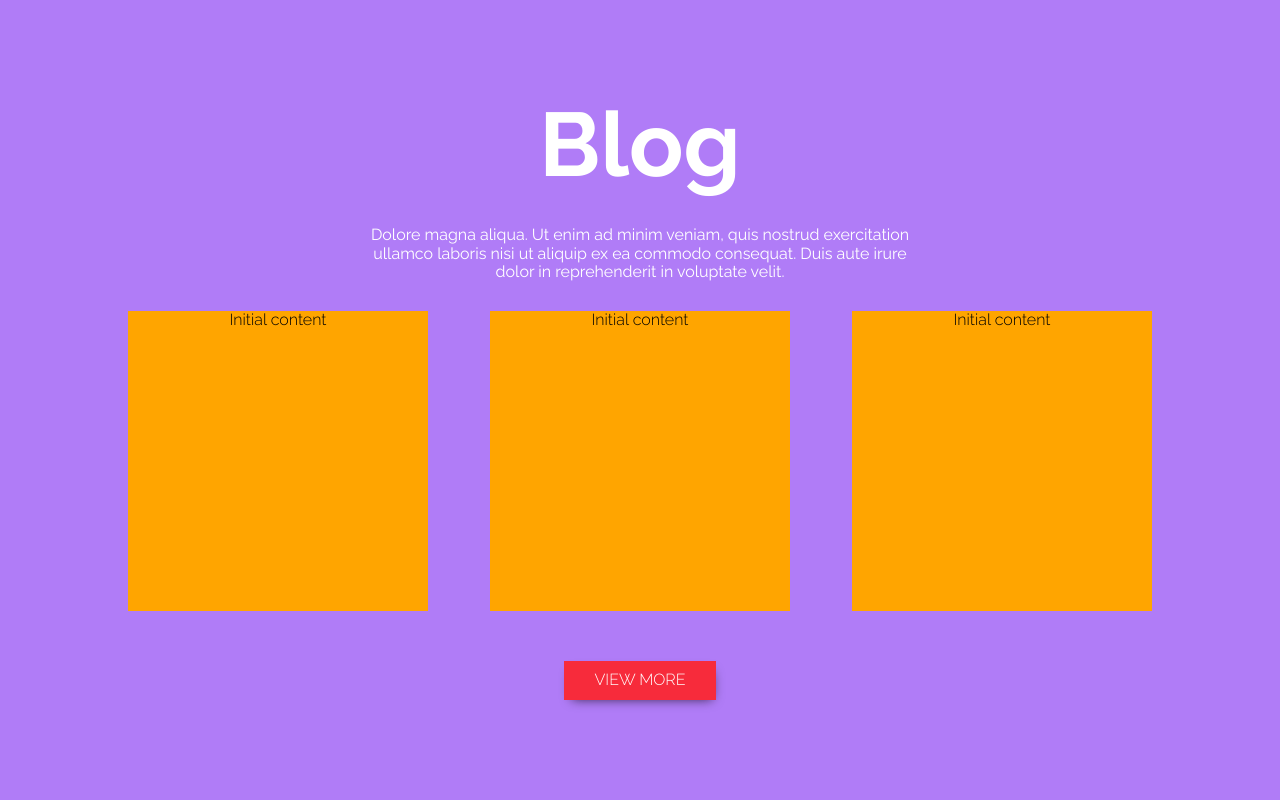
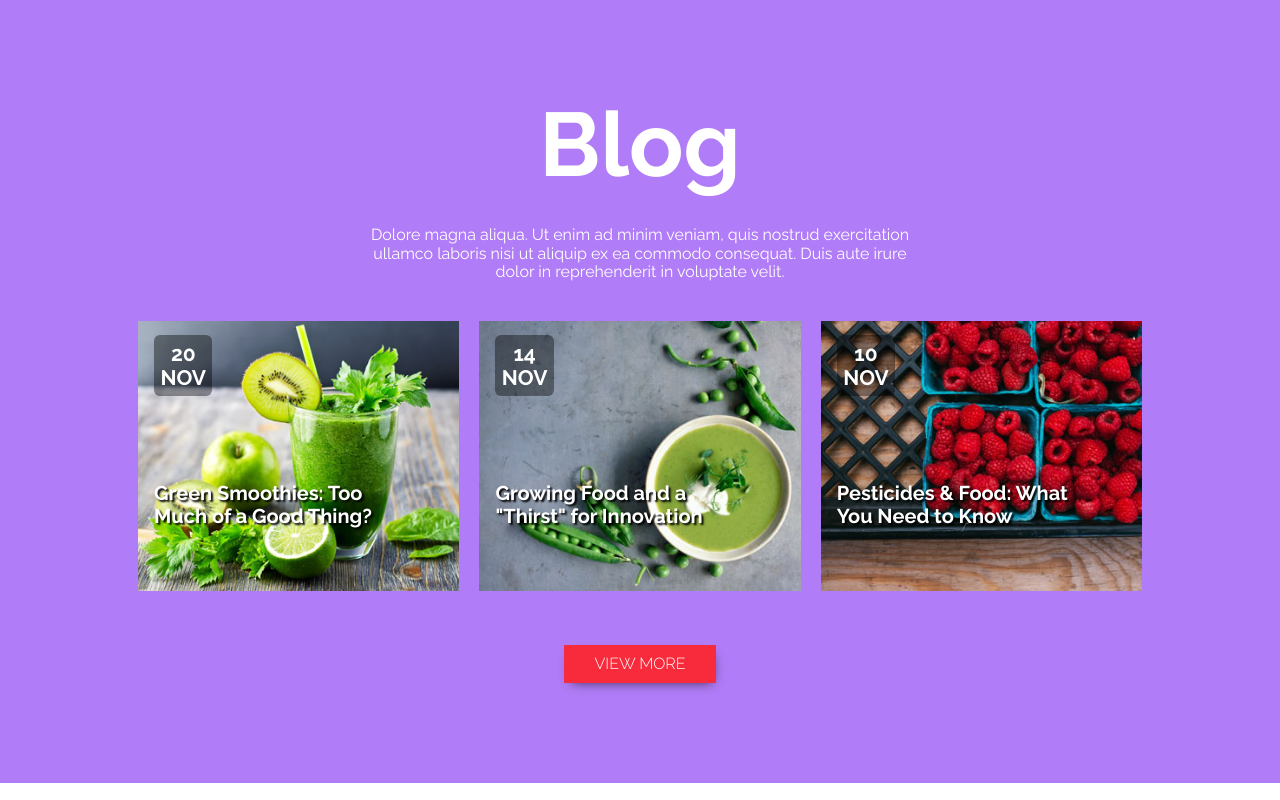
Before and after one commit to Spearek/Grid-mockup-project-wwdc_2, a website: page index.html in a window 1280 px wide. Shown: the part 3630-4430 px from the top of the page. Drawn offline with Linux system fonts and the light colour scheme.

Commit message:
blog section posts improvement

```diff
--- a/assets/scss/styles.scss
+++ b/assets/scss/styles.scss
@@ -340,11 +340,38 @@ justify-content: space-between;
 .blog__posts{
 	display: flex;
 	justify-content: space-between;
-	margin-bottom: 50px;
+	margin-bottom: 40px;
 
 	.post{
-		background: orange;
-		height: 300px;
-		width: 300px;
+		margin: 10px;
+		position: relative;
+		width:33%;
+
+		&__image{
+			width:100%;
+			position: relative;
+		}
+		&__date{
+			position: absolute;
+			top: 5%;
+			left: 5%;
+			padding:2%;
+			background-color:rgba(0,0,0,0.4	);
+			border-radius:10%;
+			color: white;
+			font-weight: $boldFont;
+			font-size: 21px;
+		}
+		&__title{
+			position: absolute;
+			font-size: 20px;
+			color: white;
+			top:0;
+			left: 5%;
+			width:80%;
+			padding-top: 50%;
+			text-align: left;
+			text-shadow: black 2px 2px 2px;
+		}
 	}
 }
--- a/index.html
+++ b/index.html
@@ -89,9 +89,24 @@
             <h2 class="blog__title">Blog</h2>
             <p class="blog__description">Dolore magna aliqua. Ut enim ad minim veniam, quis nostrud exercitation ullamco laboris nisi ut aliquip ex ea commodo consequat. Duis aute irure dolor in reprehenderit in voluptate velit.</p>
             <div class="blog__posts">
-                <div class="post">Initial content</div>
-                <div class="post">Initial content</div>
-                <div class="post">Initial content</div>
+                <div class="post">
+                    <img class="post__image" src="./assets/img/blog_smoothie.jpg" alt="apple smoothie">
+                    <div class="post__date"><p>20<br/> NOV</p></div>
+                    <h3 class="post__title">Green Smoothies: Too Much of a Good Thing?</h3>
+                    <span class="post__author"></span>
+                </div>
+                <div class="post">
+                    <img class="post__image" src="./assets/img/blog_peas.jpg" alt="peas soup">
+                    <div class="post__date"><p>14<br/> NOV</p></div>
+                    <h3 class="post__title">Growing Food and a "Thirst" for Innovation</h3>
+                    <span class="post__author"></span>
+                </div>
+                <div class="post">
+                    <img class="post__image" src="./assets/img/blog_raspberries.jpg" alt="raspberries boxes">
+                    <div class="post__date"><p>10<br/> NOV</p></div>
+                    <h3 class="post__title">Pesticides & Food: What You Need to Know</h3>
+                    <span class="post__author"></span>
+                </div>
             </div>
             <button class="blog__btn">VIEW MORE</button>
         </div>
```
Also changed, not shown: assets/css/styles.css, 1 other file.
